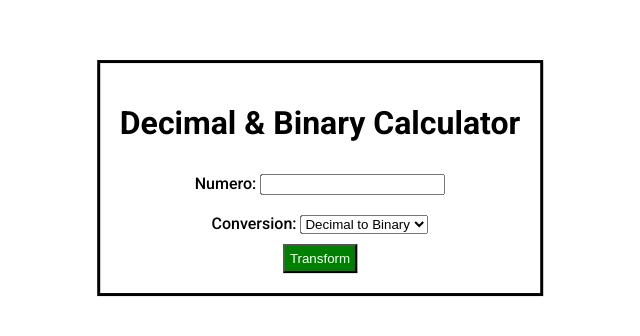
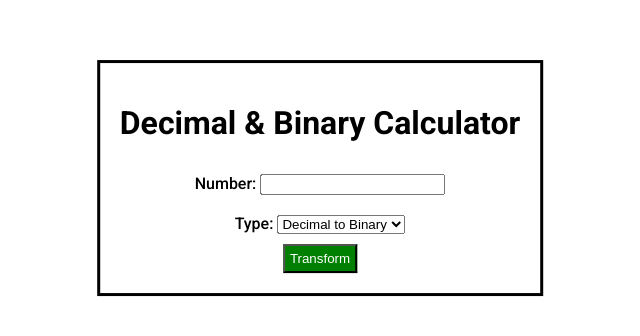
Before and after one commit to RubenMRDev/binarydecimalcalulator, a plain HTML site: page index.html in a window 1280 px wide. Shown: the part 150-486 px from the top of the page, without its empty margins (312-952 px from the left). Drawn offline with Linux system fonts and the light colour scheme.

Commit message:
Update index.html

```diff
--- a/index.html
+++ b/index.html
@@ -12,11 +12,11 @@
     <div class="container">
     <h1>Decimal & Binary Calculator</h1>
     <div>
-        <label>Numero: </label>
+        <label>Number: </label>
         <input type="number" id="number">
     </div>
     <div>
-        <label>Conversion: </label>
+        <label>Type: </label>
         <select id="opcion">
             <option value="1">Decimal to Binary</option>
             <option value="0">Binary -> Decimal</option>
```
